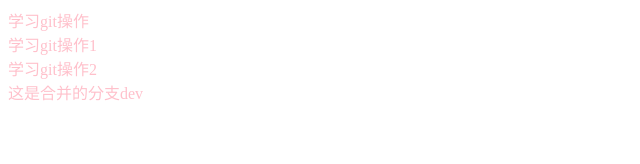
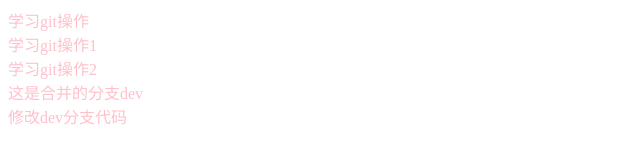
Before and after one commit to OrangeGC/git_study, a plain HTML site: page index.html in a window 1280 px wide. Shown: the whole page, without its empty margins (0-640 px from the left). Drawn offline with Linux system fonts and the light colour scheme.

Commit message:
分支修改的代码

```diff
--- a/index.html
+++ b/index.html
@@ -13,6 +13,6 @@
     <div class="box">学习git操作1</div>
     <div class="box">学习git操作2</div>
     <div class="box">这是合并的分支dev</div>
-
+    <div class="box">修改dev分支代码</div>
 </body>
 </html>
```
